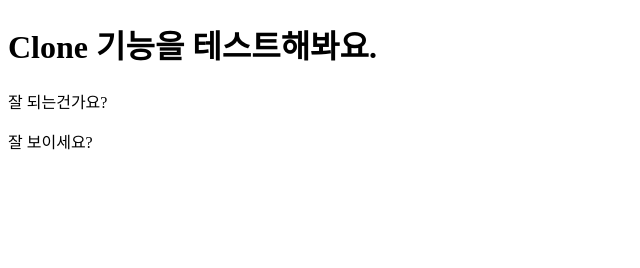
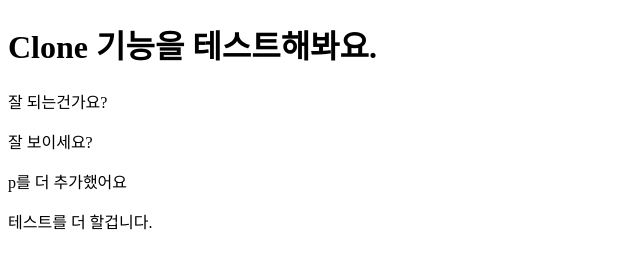
Before and after one commit to jinro01/test10_clone, a plain HTML site: page index.html in a window 1280 px wide. Shown: the whole page, without its empty margins (0-640 px from the left). Drawn offline with Linux system fonts and the light colour scheme.

Commit message:
p 내용 추가

```diff
--- a/index.html
+++ b/index.html
@@ -9,5 +9,7 @@
 <body>
     <p>잘 되는건가요?</p>
     <p>잘 보이세요?</p>
+    <p>p를 더 추가했어요</p>
+    <p>테스트를 더 할겁니다.</p>
 </body>
 </html>
```
